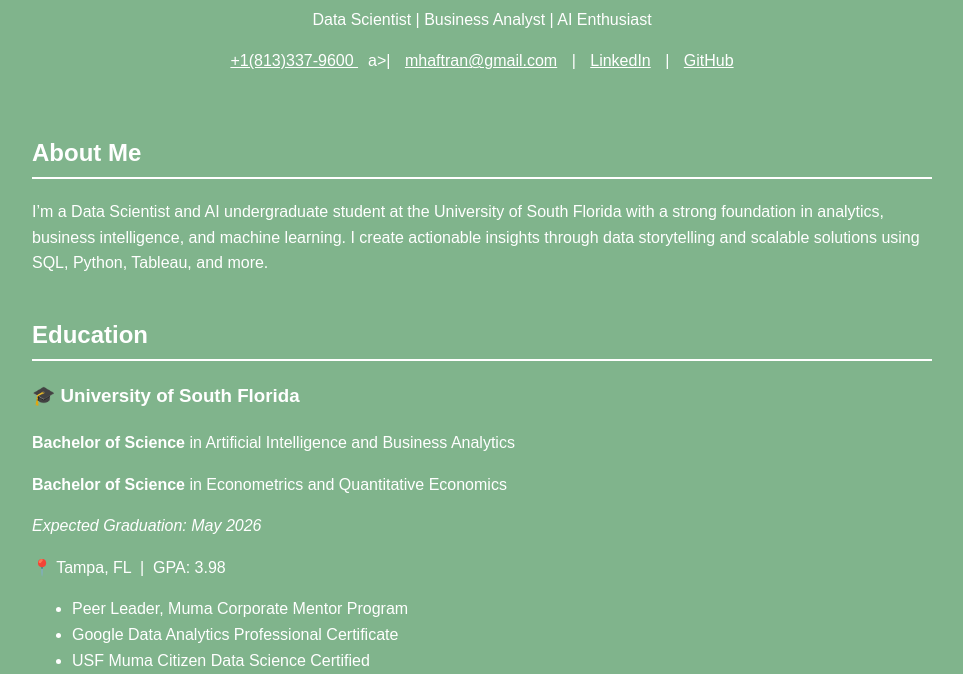
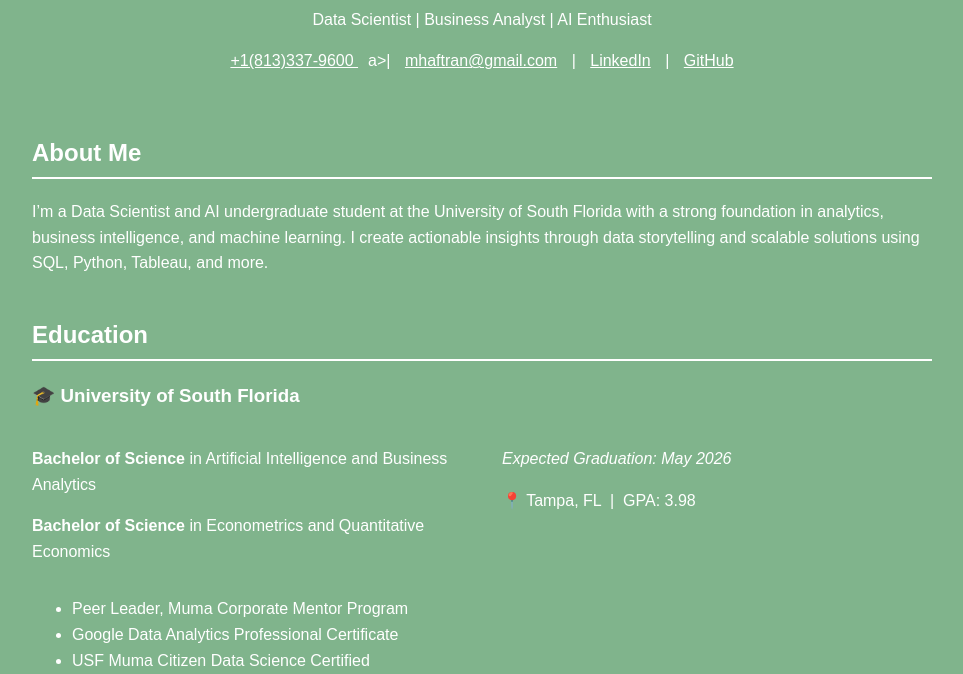
Before and after one commit to HaTranUSF/Apple_Quality_Classification, a plain HTML site: page index.html in a window 1280 px wide. Shown: the part 126-800 px from the top of the page, without its empty margins (158-1121 px from the left). Drawn offline with Linux system fonts and the light colour scheme.

Commit message:
Update index.html

```diff
--- a/index.html
+++ b/index.html
@@ -28,10 +28,20 @@
   <h2>Education</h2>
 
   <h3>🎓 University of South Florida</h3>
-  <p><strong>Bachelor of Science</strong> in Artificial Intelligence and Business Analytics</p>
-  <p><strong>Bachelor of Science</strong> in Econometrics and Quantitative Economics</p>
-  <p><em>Expected Graduation: May 2026</em></p>
-  <p>📍 Tampa, FL &nbsp;|&nbsp; GPA: 3.98</p>
+  <div style="display: flex; gap: 40px;">
+    <!-- Left column: Majors -->
+    <div style="flex: 1;">
+      <p><strong>Bachelor of Science</strong> in Artificial Intelligence and Business Analytics</p>
+      <p><strong>Bachelor of Science</strong> in Econometrics and Quantitative Economics</p>
+    </div>
+
+    <!-- Right column: Graduation and Location -->
+    <div style="flex: 1;">
+      <p><em>Expected Graduation: May 2026</em></p>
+      <p>📍 Tampa, FL &nbsp;|&nbsp; GPA: 3.98</p>
+    </div>
+  </div>
+
 
   <ul>
     <li>Peer Leader, Muma Corporate Mentor Program</li>
```
